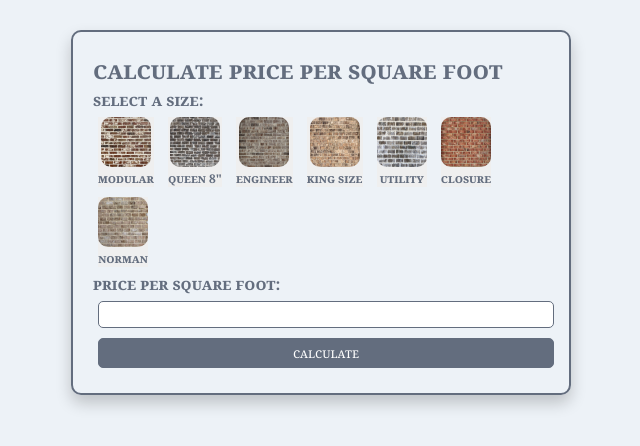
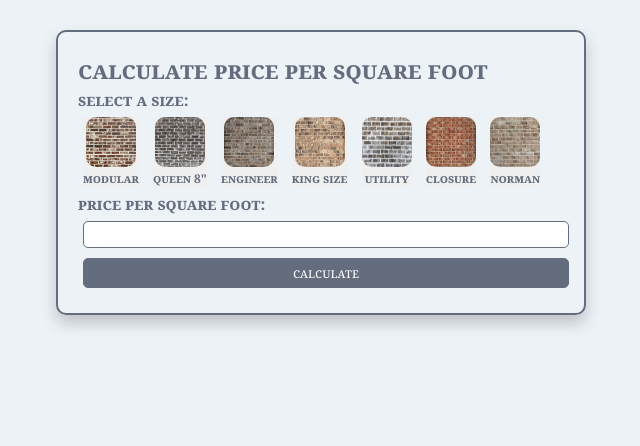
Before and after one commit to cherokeebrick/SqFtCalculator, a plain HTML site: page index.html in a window 1280 px wide. Shown: the whole page, without its empty margins (319-959 px from the left). Drawn offline with nearby package versions, Linux system fonts and the light colour scheme.

Commit message:
Update style.css

```diff
--- a/style.css
+++ b/style.css
@@ -16,7 +16,7 @@ body {
 
 
 .container {
-    max-width: 500px;
+    max-width: 530px;
     margin: 30px auto;
     padding: 20px;
     border: 2px solid #636d7e;
```
